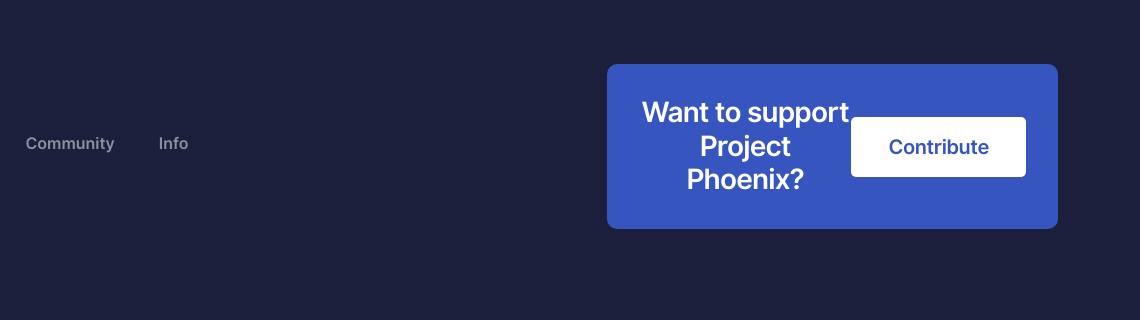
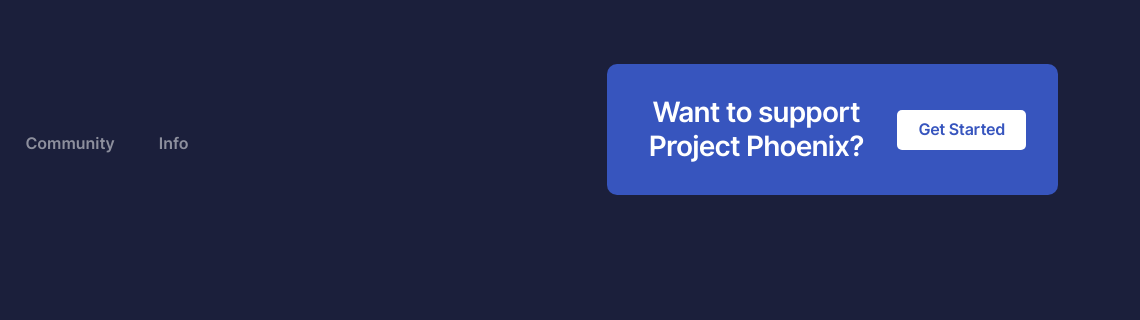
Before and after one commit to fraserwiseman/Project-Phoenix-website, a website: page blog.html in a window 1280 px wide. Shown: the part 982-1302 px from the top of the page, 140-1280 px from the left. Drawn offline with Linux system fonts and the light colour scheme; no server answers; files whose address does not match are found by name; a web font is replaced by a local one.

Commit message:
Update blog.html

```diff
--- a/blog.html
+++ b/blog.html
@@ -190,9 +190,7 @@
                       <div class="card card-body border-0 o-hidden mb-0 bg-primary text-light">
                         <div class="position-relative d-flex flex-column flex-md-row justify-content-between align-items-center">
                           <div class="h3 text-center mb-md-0">Want to support Project Phoenix?</div>
-                          <a href="support.html" class="btn btn-lg btn-white">
-                            Contribute
-                          </a>
+                          <a href="https://project-phoenix.tribe.so" target="_blank"class="btn btn-white ml-lg-3">Get Started</a>
                         </div>
                       </div>
                     </div>
```
